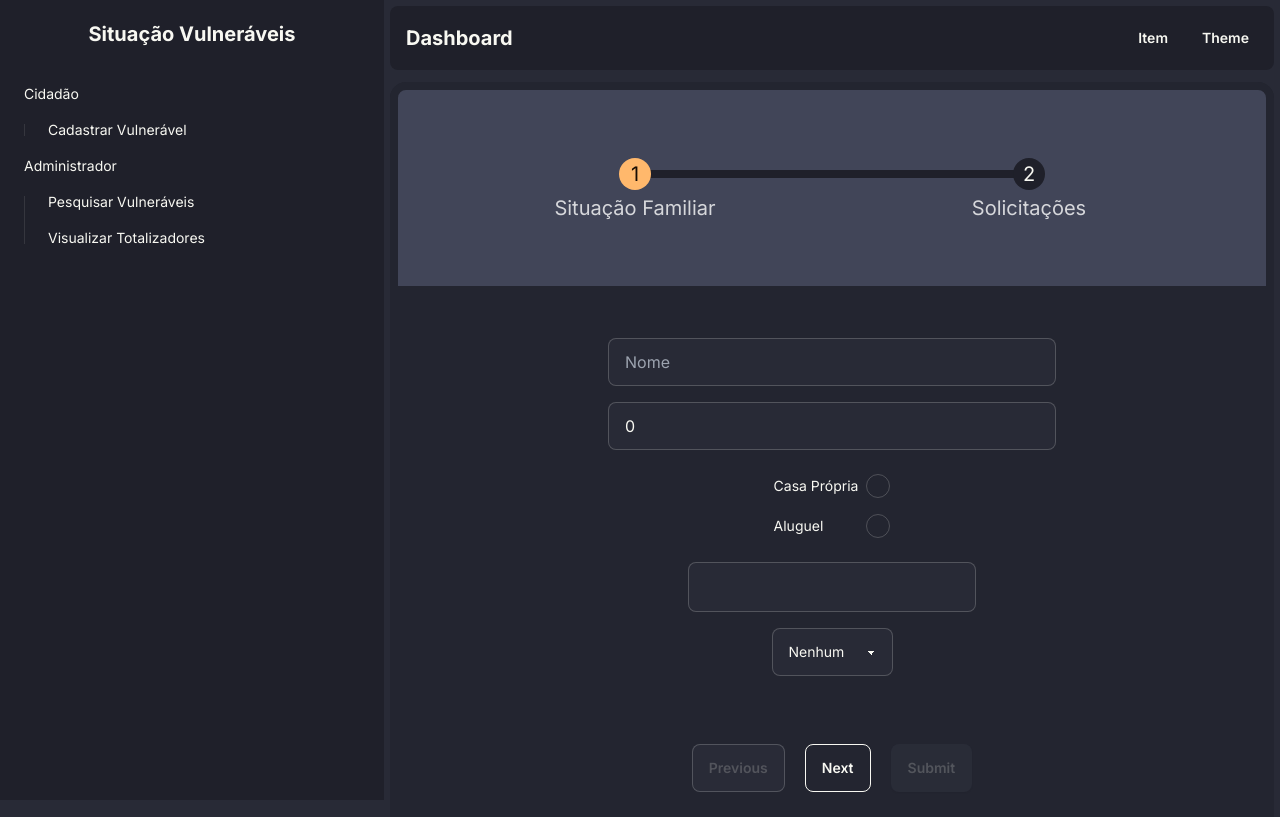
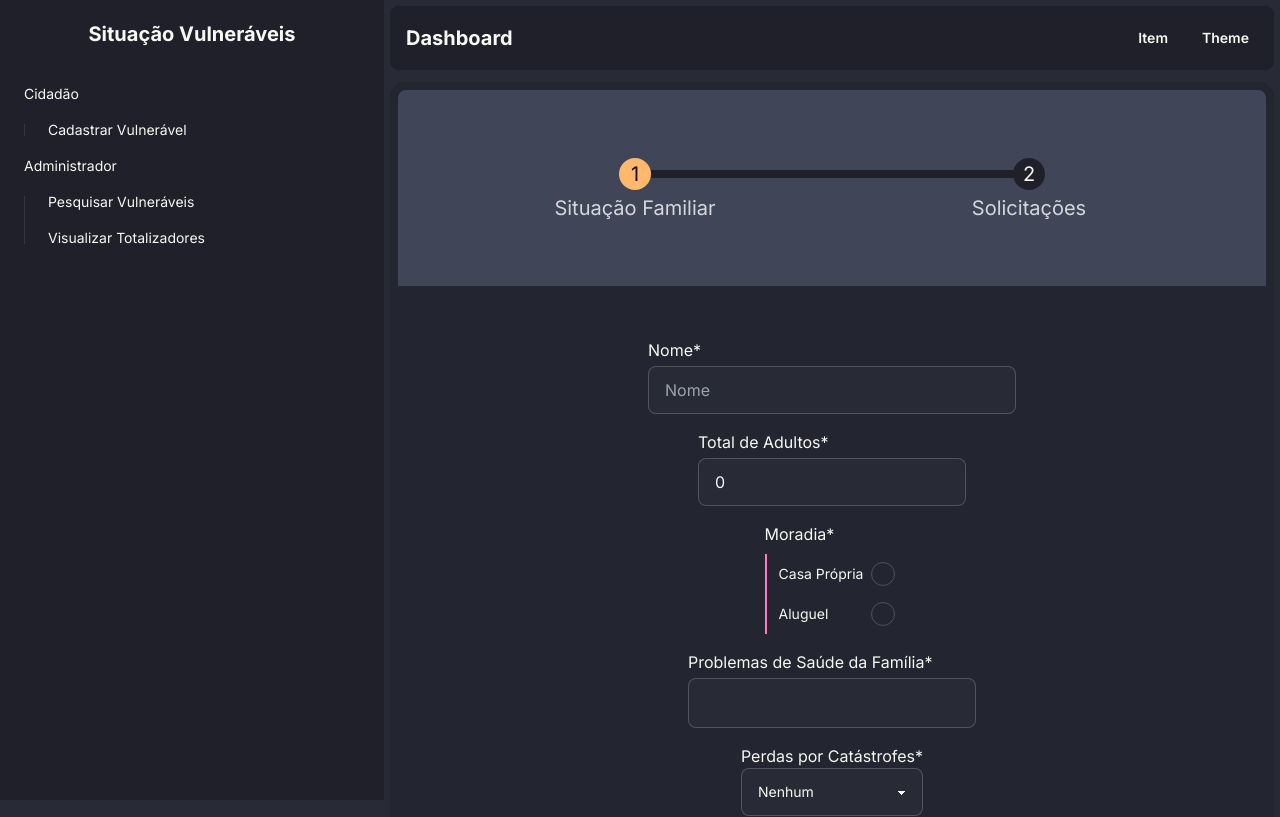
Before and after one commit to Luks17/atendimento-vulneravel, a Next.js app: page /dashboard/cadastrar-vulneravel in a window 1280 px wide. Shown: the top 817 px of the page. Built offline with nearby package versions, Linux system fonts and the light colour scheme.

Commit message:
Added labels for all fields

```diff
--- a/src/app/dashboard/cadastrar-vulneravel/page.tsx
+++ b/src/app/dashboard/cadastrar-vulneravel/page.tsx
@@ -90,26 +90,28 @@ function CadastrarVulneravel() {
       >
         <div className="carousel my-auto py-1 w-full overflow-x-hidden">
           <section
-            className="carousel-item w-full flex-col items-center gap-y-4"
+            className="carousel-item w-full items-center flex-col gap-y-4"
             id="section-0"
           >
             <Input
               register={register("nome")}
-              placeholder="Nome"
+              label="Nome"
               error={errors.nome}
             />
 
             <Input
               register={register("total_adultos")}
-              placeholder="Total de Adultos"
+              label="Total de Adultos"
               type="number"
               defaultValue={0}
+              size={10}
               error={errors.total_adultos}
             />
 
             <RadioGroup
               register={register("moradia")}
               enumOptions={moradiaOptions}
+              label="Moradia"
               error={errors.moradia}
             />
 
@@ -122,6 +124,7 @@ function CadastrarVulneravel() {
                   value={value}
                   onChange={onChange}
                   onBlur={onBlur}
+                  label="Problemas de Saúde da Família"
                 />
               )}
             />
@@ -131,7 +134,7 @@ function CadastrarVulneravel() {
               <div className="animate-[fade-in_.5s]">
                 <Input
                   register={register("despesas_saude")}
-                  placeholder="Despesas"
+                  label="Despesas por Saúde"
                   error={errors.despesas_saude}
                 />
               </div>
@@ -140,6 +143,7 @@ function CadastrarVulneravel() {
             <ComboBox
               register={register("perdas_catastrofes")}
               enumOptions={perdasCatastrofesOptions}
+              label="Perdas por Catástrofes"
               error={errors.perdas_catastrofes}
             />
           </section>
--- a/src/app/ui/form/controlled/MultiSelect.tsx
+++ b/src/app/ui/form/controlled/MultiSelect.tsx
@@ -6,10 +6,14 @@ export default function MultiSelect({
   value,
   onChange,
   onBlur,
+  label,
+  required = true,
 }: {
   value: string[];
   onChange: Function;
   onBlur: Function;
+  label: string;
+  required?: boolean;
 }) {
   const [inputValue, setInputValue] = useState<string>("");
   const [chips, setChips] = useState<string[]>(value);
@@ -77,6 +81,8 @@ export default function MultiSelect({
   }
 
   return (
+    <label className="form-control">
+      <span className="mb-1">{label + (required ? "*" : "")}</span>
       <div className="dropdown static">
         <div
           onClick={handleComponentClick}
@@ -125,5 +131,6 @@ export default function MultiSelect({
           </li>
         </ul>
       </div>
+    </label>
   );
 }
--- a/src/app/ui/form/uncontrolled/ComboBox.tsx
+++ b/src/app/ui/form/uncontrolled/ComboBox.tsx
@@ -6,15 +6,20 @@ export default function ComboBox({
   register,
   enumOptions,
   defaultValue,
+  label,
+  required = true,
   error,
 }: {
   register: UseFormRegisterReturn;
   enumOptions: Option[];
   defaultValue?: string;
+  label: string;
+  required?: boolean;
   error?: FieldError;
 }) {
   return (
-    <div>
+    <div className="form-control">
+      <span>{label + (required ? "*" : "")}</span>
       <select
         {...register}
         className="select select-bordered w-full max-w-xs"
--- a/src/app/ui/form/uncontrolled/Input.tsx
+++ b/src/app/ui/form/uncontrolled/Input.tsx
@@ -3,26 +3,34 @@ import Error from "../Error";
 
 export default function Input({
   register,
-  placeholder,
+  label,
   type = "text",
   defaultValue = undefined,
+  required = true,
+  size = 30,
   error = undefined,
 }: {
   register: UseFormRegisterReturn;
-  placeholder: string;
+  label: string;
   type?: string;
   defaultValue?: string | number;
+  required?: boolean;
+  size?: number;
   error?: FieldError;
 }) {
   return (
-    <div className="w-full form-control items-center">
-      <input
-        className={`input w-full max-w-md ${error ? "input-error" : "input-bordered"}`}
-        {...register}
-        defaultValue={defaultValue}
-        placeholder={placeholder}
-        type={type}
-      />
+    <div className="form-control w-full items-center">
+      <label className="form-control w-fit">
+        <span>{label + (required ? "*" : "")}</span>
+        <input
+          className={`input mt-1 w-full max-w-md ${error ? "input-error" : "input-bordered"}`}
+          {...register}
+          defaultValue={defaultValue}
+          placeholder={label}
+          size={size}
+          type={type}
+        />
+      </label>
 
       <Error error={error} />
     </div>
--- a/src/app/ui/form/uncontrolled/RadioGroup.tsx
+++ b/src/app/ui/form/uncontrolled/RadioGroup.tsx
@@ -5,14 +5,20 @@ import { Option } from "@/lib/forms/common";
 export default function RadioGroup({
   register,
   enumOptions,
+  label,
+  required = true,
   error,
 }: {
   register: UseFormRegisterReturn;
   enumOptions: Option[];
+  label: string;
+  required?: boolean;
   error?: FieldError;
 }) {
   return (
-    <div className="form-control gap-x-2">
+    <div className="form-control">
+      <span className="mb-2">{label + (required ? "*" : "")}</span>
+      <div className="form-control gap-x-2 border-l-2 pl-2 border-primary">
         {enumOptions.map((option, i) => (
           <label className="label" key={i}>
             <span className="label-text pr-2">{option.label}</span>
@@ -27,5 +33,6 @@ export default function RadioGroup({
 
         <Error error={error} />
       </div>
+    </div>
   );
 }
```
Lines whose indentation alone changed are shown as unchanged.
